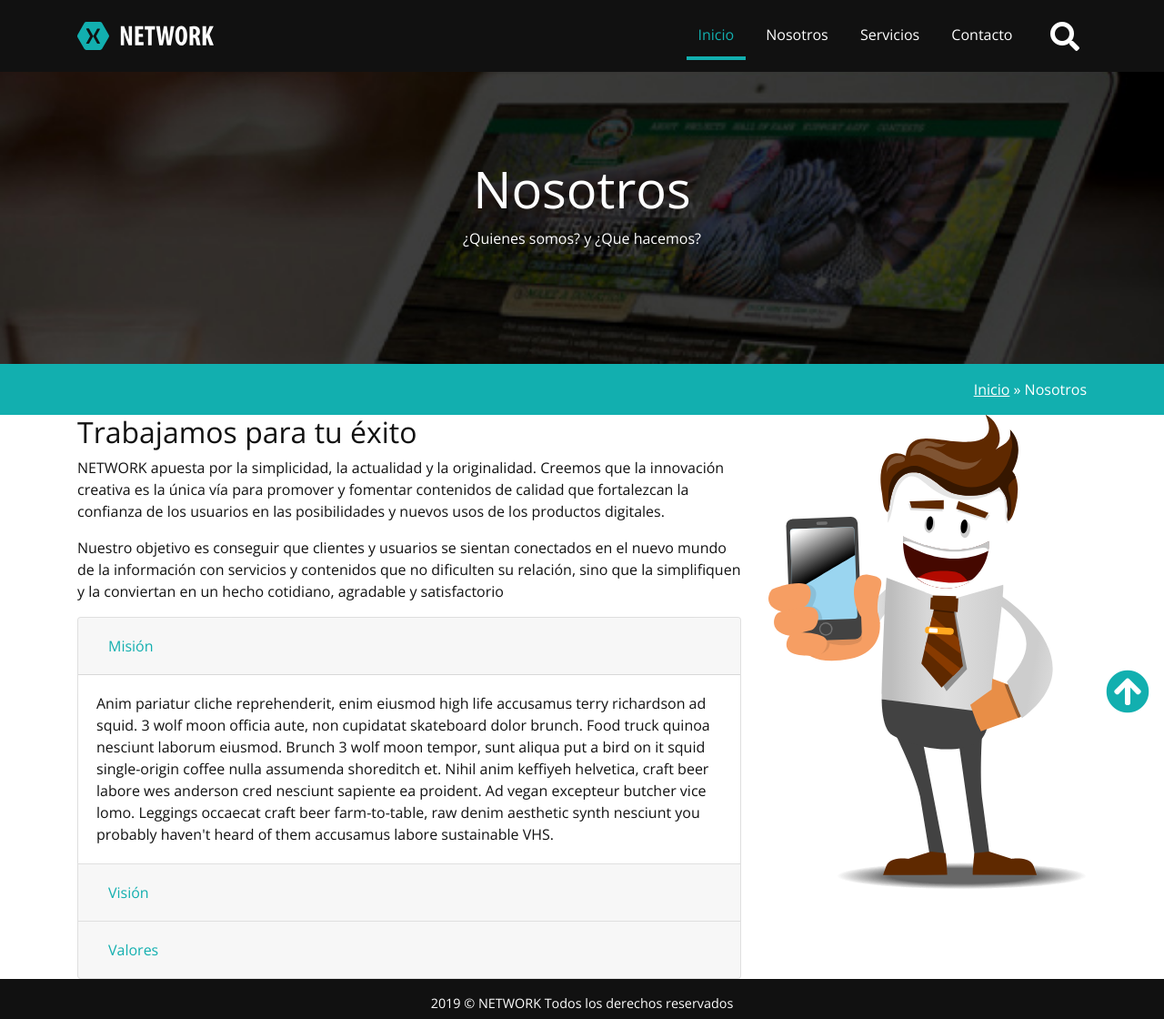
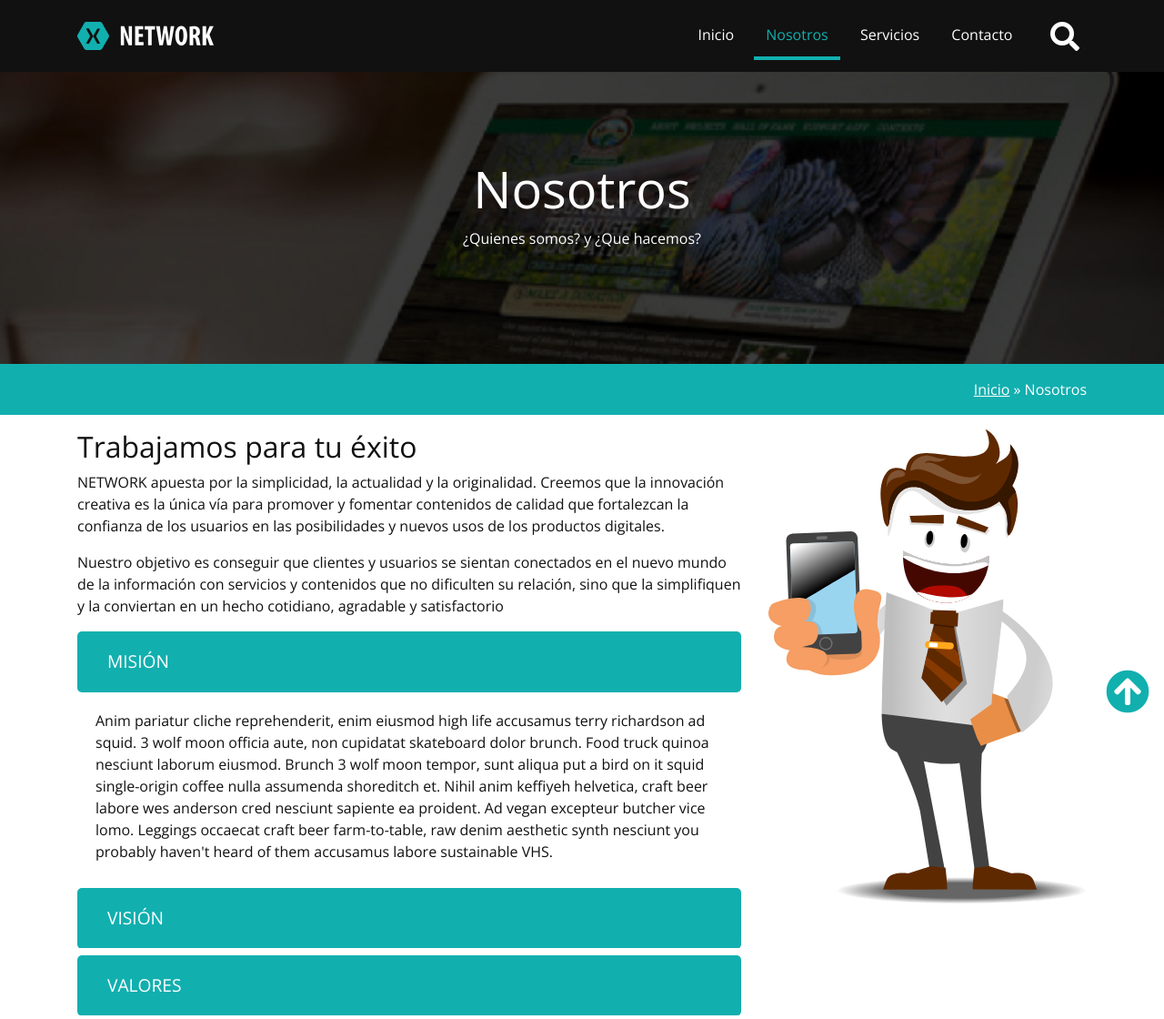
Before and after one commit to noble07/curso-bootstrap-4-sm, a website built with webpack: page nosotros.html in a window 1280 px wide. Shown: the top 1120 px of the page at 91% size. Built offline with nearby package versions, Linux system fonts and the light colour scheme.

Commit message:
Se termina de maquetar pagina Nosotros

```diff
--- a/assets/scss/partials/_base.scss
+++ b/assets/scss/partials/_base.scss
@@ -348,6 +348,39 @@ body {
       a {
         color: #fff;
         text-decoration: underline;
+
+        &:hover {
+          text-decoration: none;
+        }
+      }
+    }
+
+    main {
+      .card{
+        border: 0;
+        margin-bottom: .5rem;
+
+        .card-header {
+          background: $primary;
+          border: 0;
+          border-radius: 5px !important;
+          transition: all .5s ease;
+
+          &:hover {
+            background: $secondary;
+          }
+        }
+
+        h4 {
+          button {
+            &.btn-link {
+              font-size: 1.2rem;
+              color: #fff;
+              text-decoration: none;
+              text-transform: uppercase;
+            }
+          }
+        }
       }
     }
   }
--- a/nosotros.html
+++ b/nosotros.html
@@ -34,8 +34,8 @@
 
         <nav id="main-menu" role="navigation" class="collapse">
           <ul>
-            <li class="active"><a href="index.html">Inicio</a></li>
-            <li><a href="nosotros.html">Nosotros</a></li>
+            <li><a href="index.html">Inicio</a></li>
+            <li class="active"><a href="nosotros.html">Nosotros</a></li>
             <li><a href="servicios.html">Servicios</a></li>
             <li><a href="contacto.html">Contacto</a></li>
           </ul>
@@ -61,10 +61,10 @@
     </div>
   </section>
 
-  <main>
+  <main class="py-3">
     <div class="container">
       <div class="row">
-        <article class="col-12 col-md-8">
+        <article class="col-md-8">
           <h2>Trabajamos para tu éxito</h2>
           <p>NETWORK apuesta por la simplicidad, la actualidad y la originalidad. Creemos que la innovación creativa es la única vía para promover y fomentar contenidos de calidad que fortalezcan la confianza de los usuarios en las posibilidades y nuevos usos de los productos digitales.</p>
 
@@ -116,7 +116,7 @@
             </div>
           </div>
         </article>
-        <div class="col-12 col-md-4">
+        <div class="col-md-4">
           <img src="assets/images/nosotros.svg" alt="Nosotros">
         </div>
       </div>
```
Also changed, not shown: public/css/main.css, 2 other files.
